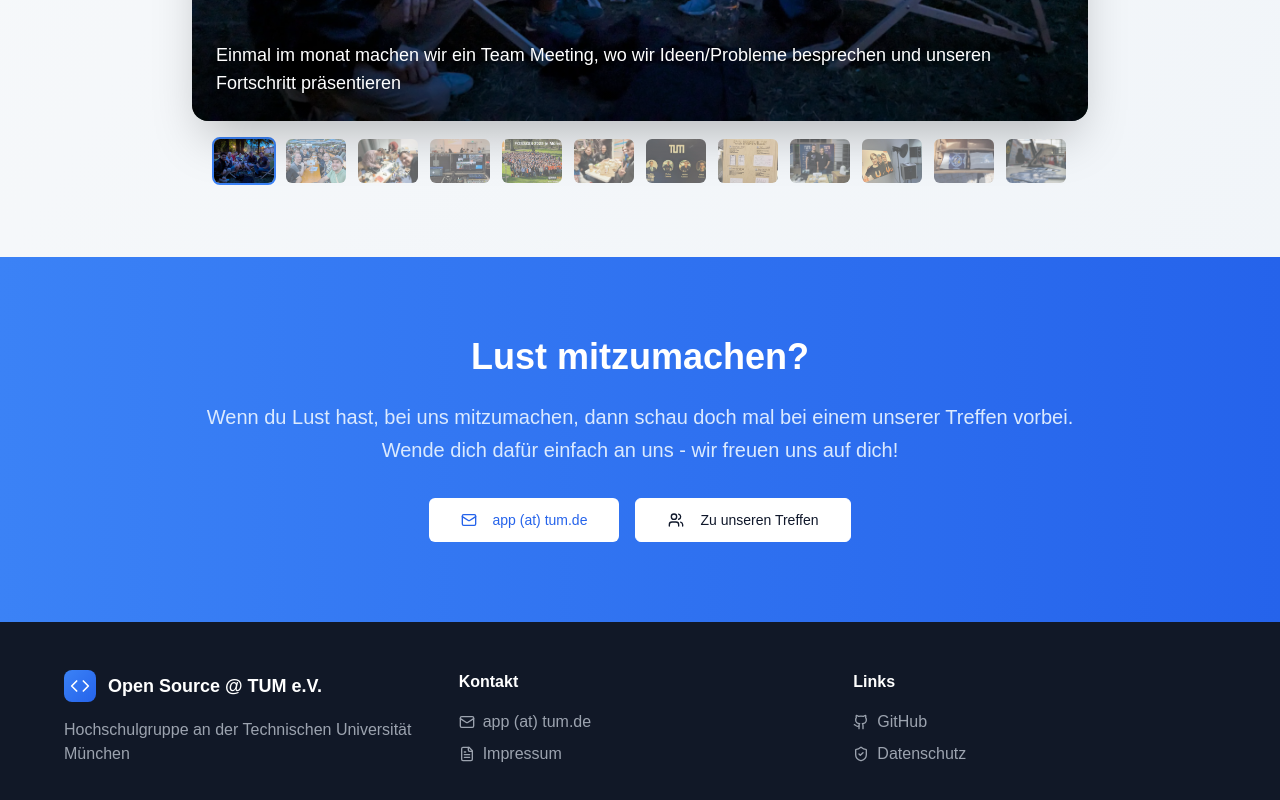
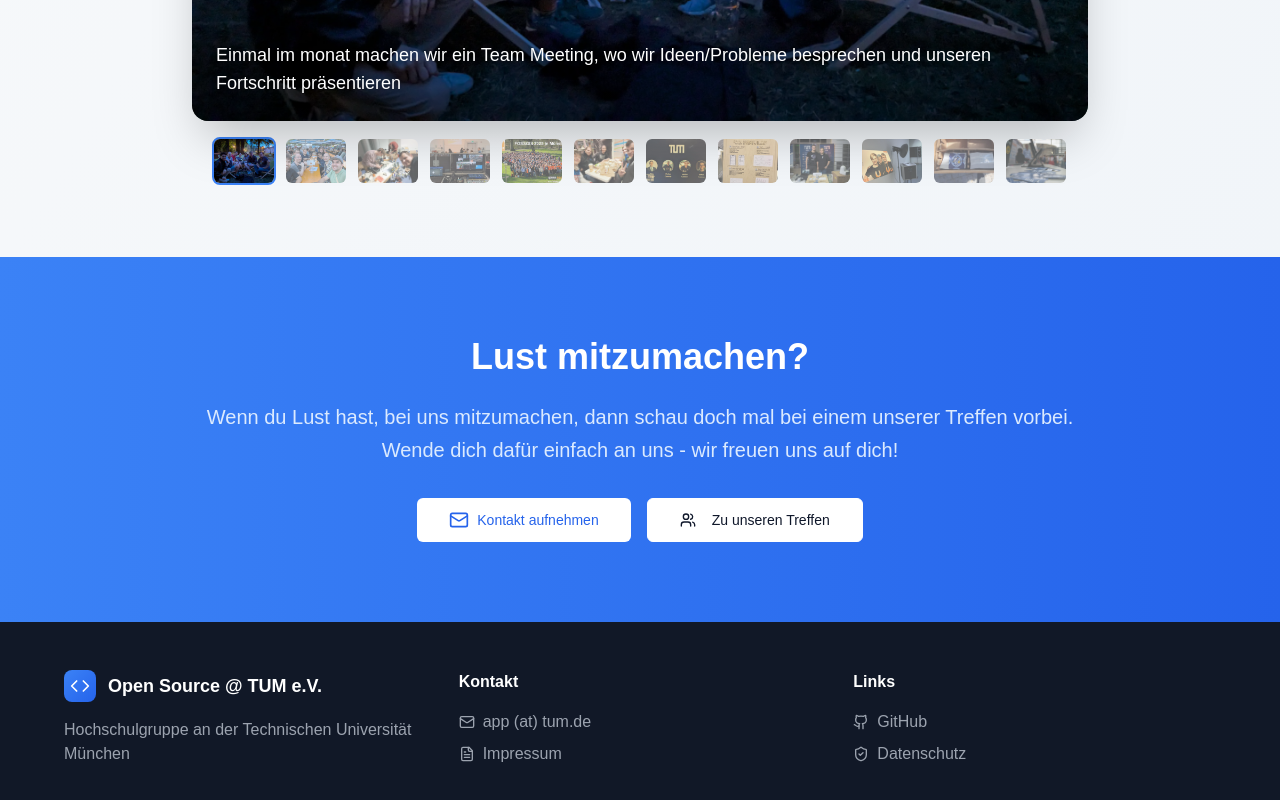
Before and after one commit to TUM-Dev/Website, a Next.js app: page / in a window 1280 px wide. Shown: the part 4703-5503 px from the top of the page. Built offline with nearby package versions, Linux system fonts and the light colour scheme.

Commit message:
feat: make mail button a link and add deno lock

```diff
--- a/app/page.tsx
+++ b/app/page.tsx
@@ -596,14 +596,13 @@
 						Wende dich dafür einfach an uns - wir freuen uns auf dich!
 					</p>
 					<div className="flex flex-col sm:flex-row gap-4 justify-center">
-						<Button
-							className="bg-white dark:text-blue-800 text-blue-600 hover:bg-gray-100"
-							size="lg"
-							variant="secondary"
+						<a
+							href="mailto:app (at) tum.de"
+							className="inline-flex items-center justify-center rounded-md text-sm font-medium transition-colors focus-visible:outline-none focus-visible:ring-2 focus-visible:ring-ring focus-visible:ring-offset-2 disabled:pointer-events-none disabled:opacity-50 bg-white dark:text-blue-800 text-blue-600 hover:bg-gray-100 h-11 px-8"
 						>
 							<Mail className="w-5 h-5 mr-2" />
-							app (at) tum.de
-						</Button>
+							Kontakt aufnehmen
+						</a>
 						<Button
 							className="border-white text-slate-900 dark:text-slate-50 hover:bg-white/10"
 							size="lg"
```
Also changed, not shown: 1 other file (tests, documents, lock files or other folders).
